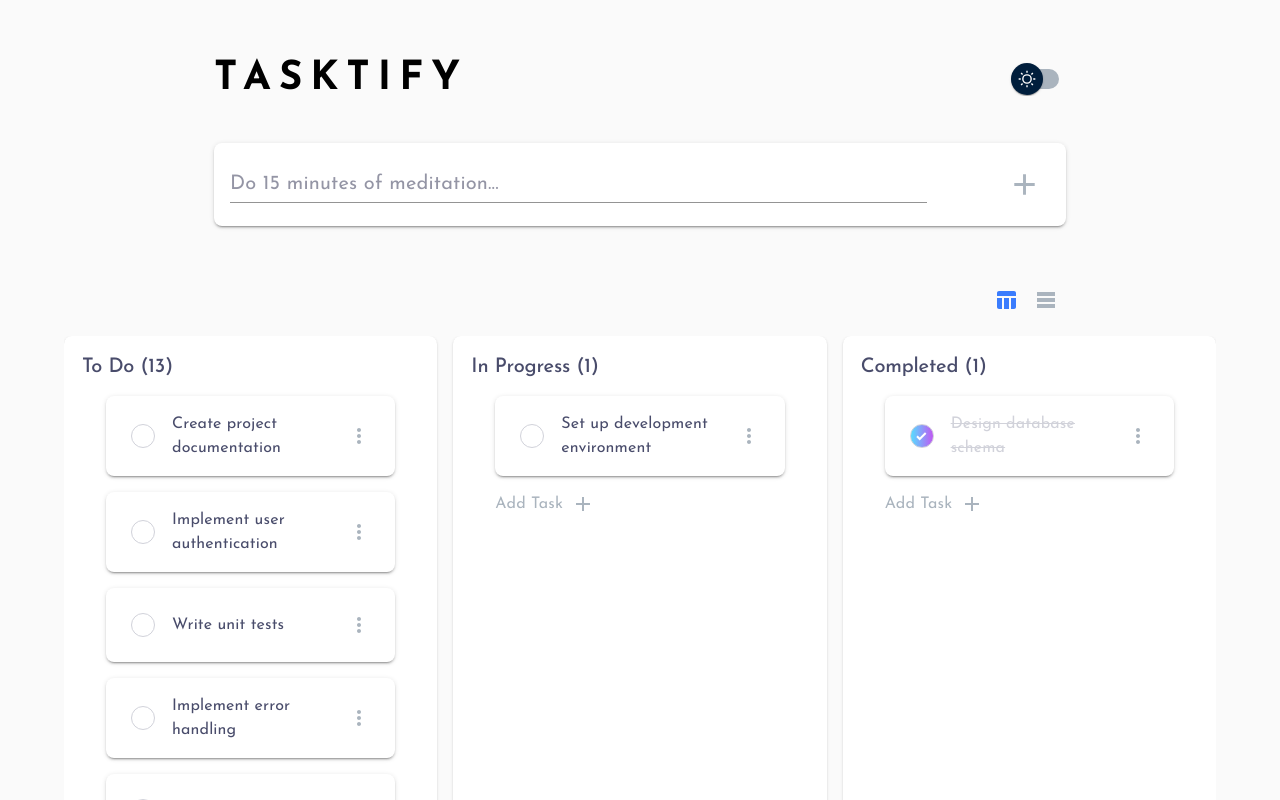
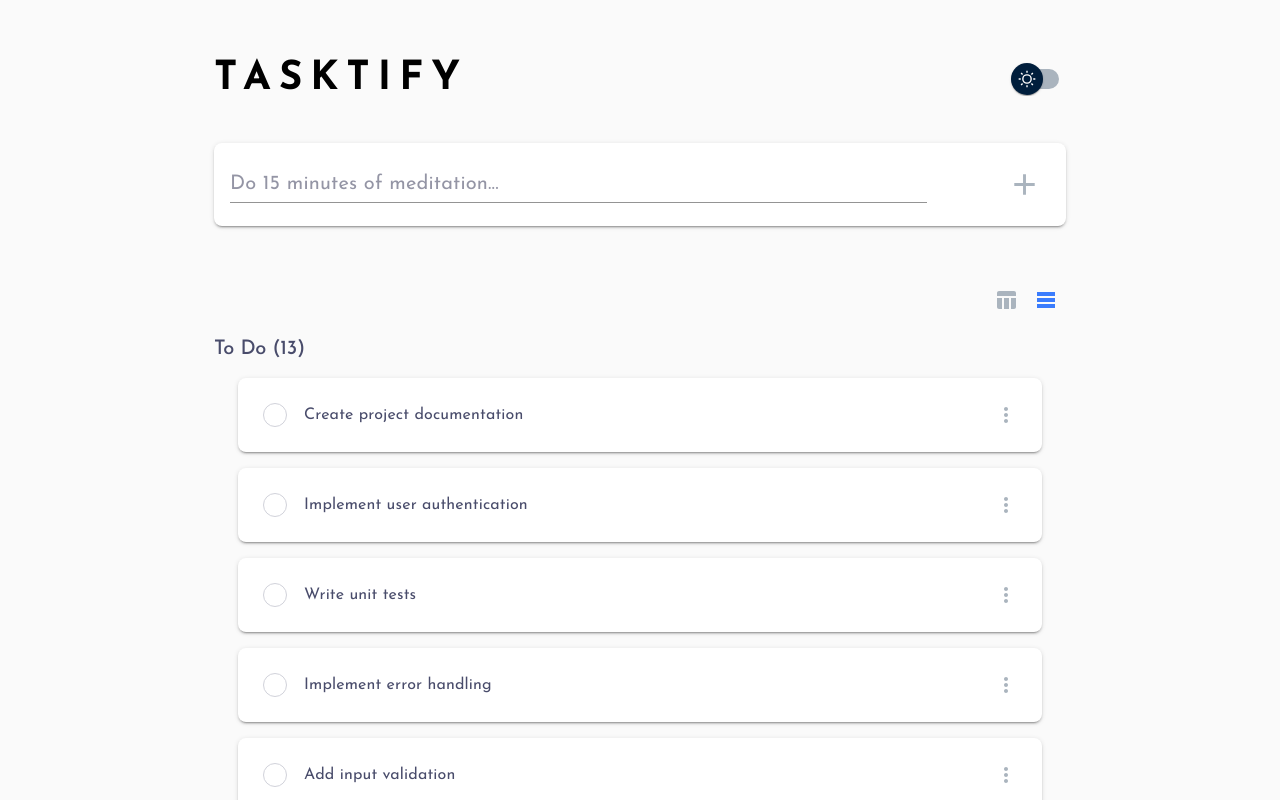
Before and after one commit to Bucha789/tasktify-test, a React (Vite) app: page / in a window 1280 px wide. Shown: the top 800 px of the page. Built offline with nearby package versions, Linux system fonts and the light colour scheme.

Commit message:
fix(last-changes): Change drag and drop behaviors

```diff
--- a/src/App.tsx
+++ b/src/App.tsx
@@ -8,7 +8,7 @@ import { HomePage } from './pages/home'
 function App() {
   return (
     <Provider store={store}>
-      <ThemeProvider theme={theme}>
+      <ThemeProvider theme={theme} defaultMode='light'>
         <CssBaseline />
         <HomePage />
       </ThemeProvider>
--- a/src/components/dark-mode-toggle.tsx
+++ b/src/components/dark-mode-toggle.tsx
@@ -60,5 +60,6 @@ const MaterialUISwitch = styled(Switch)(({ theme }) => ({
 
 export const DarkModeToggle = () => {
   const { mode, setMode } = useColorScheme();
+
   return <MaterialUISwitch checked={mode === 'dark'} onChange={() => setMode(mode === 'dark' ? 'light' : 'dark')} />
 }
--- a/src/components/task-board-section.tsx
+++ b/src/components/task-board-section.tsx
@@ -22,16 +22,17 @@ export const TaskBoardSection = ({
   const dispatch = useAppDispatch();
   const containerRef = useRef<HTMLDivElement>(null);
   const handleDrop = (event: React.DragEvent<HTMLDivElement>) => {
+    console.log('handleDrop');
     event.preventDefault();
     setActive(false);
     handleClearHighlights();
-    const elements = getElements(`[data-column="${tasks[0].status}"]`);
+    const elements = getElements(`[data-column="${sectionKey}"]`);
     const { element } = getNearestElement(event, elements);
     const task = JSON.parse(event.dataTransfer.getData('task'));
     dispatch(changeStatus({
       id: task.id,
       status: sectionKey,
-      beforeId: element.dataset.before,
+      beforeId: element?.dataset?.before,
     }));
   }
 
@@ -67,18 +68,20 @@ export const TaskBoardSection = ({
     handleClearHighlights();
   }
   const handleClearHighlights = (elements?: HTMLElement[]) => {
-    const indicators = elements || getElements(`[data-column="${tasks[0].status}"]`);
+    const indicators = elements || getElements(`[data-column="${sectionKey}"]`);
     indicators.forEach((element) => {
       element.style.opacity = "0";
       element.style.height = "16px";
     });
   }
   const handleHighlightIndicator = (e: React.DragEvent<HTMLDivElement>) => {
-    const elements = getElements(`[data-column="${tasks[0].status}"]`);
+    const elements = getElements(`[data-column="${sectionKey}"]`);
     handleClearHighlights(elements);
     const el = getNearestElement(e, elements);
-    el.element.style.opacity = "1";
-    el.element.style.height = "24px";
+    if (el.element) {
+      el.element.style.opacity = "1";
+      el.element.style.height = "24px";
+    }
   }
 
 
--- a/src/components/task-container.tsx
+++ b/src/components/task-container.tsx
@@ -10,7 +10,7 @@ import { TaskContainerList } from "./task-container-list";
 import { TaskViewButton } from "./task-view-button";
 
 export const TaskContainer = () => {
-  const [view, setView] = useState<'board' | 'list'>('board');
+  const [view, setView] = useState<'board' | 'list'>('list');
   const tasks = useAppSelector((state: RootState) => state.tasks.addedTasks)
 
   return (
--- a/src/components/task-creator.tsx
+++ b/src/components/task-creator.tsx
@@ -99,7 +99,10 @@ export const TaskCreator = () => {
               width: '100%',
               opacity: formState.task ? 0 : 1,
               color: 'text.secondary',
-              fontSize: '1.25rem',
+              fontSize: {
+                xs: '1rem',
+                md: '1.25rem',
+              },
             }}
           >
             {suggestion}
@@ -115,7 +118,10 @@ export const TaskCreator = () => {
               '&::placeholder': {
                 opacity: 0,
               },
-              fontSize: '1.25rem',
+              fontSize: {
+                xs: '1rem',
+                md: '1.25rem',
+              },
             },
           }}
           sx={{
--- a/src/components/task-item.tsx
+++ b/src/components/task-item.tsx
@@ -173,7 +173,7 @@ export const TaskItem = ({ description, status, id, allowedStatuses }: TaskItemP
       >
         {
           isEditing ? <EditTaskForm initialState={{ description }} onSubmit={handleSaveTask} /> : <>
-            <Box display="flex" alignItems="center" gap={1}>
+            <Box display="flex" alignItems="center" gap={1} overflow="hidden">
               <CustomCheckbox
                 checked={status === TaskStatus.COMPLETED}
                 onChange={handleCompleteTask}
--- a/src/components/task-list-section.tsx
+++ b/src/components/task-list-section.tsx
@@ -18,13 +18,13 @@ export const TaskListSection = ({
   const handleDrop = (event: React.DragEvent<HTMLDivElement>) => {
     event.preventDefault();
     handleClearHighlights();
-    const elements = getElements(`[data-column="${tasks[0].status}"]`);
+    const elements = getElements(`[data-column="${status}"]`);
     const { element } = getNearestElement(event, elements);
     const task = JSON.parse(event.dataTransfer.getData('task'));
     dispatch(changeStatus({
       id: task.id,
       status: status as TaskStatus,
-      beforeId: element.dataset.before
+      beforeId: element?.dataset?.before
     }));
   }
 
@@ -37,18 +37,20 @@ export const TaskListSection = ({
     handleClearHighlights();
   }
   const handleClearHighlights = (elements?: HTMLElement[]) => {
-    const indicators = elements || getElements(`[data-column="${tasks[0].status}"]`);
+    const indicators = elements || getElements(`[data-column="${status}"]`);
     indicators.forEach((element) => {
       element.style.opacity = "0";
       element.style.height = "16px";
     });
   }
   const handleHighlightIndicator = (e: React.DragEvent<HTMLDivElement>) => {
-    const elements = getElements(`[data-column="${tasks[0].status}"]`);
+    const elements = getElements(`[data-column="${status}"]`);
     handleClearHighlights(elements);
     const el = getNearestElement(e, elements);
-    el.element.style.opacity = "1";
-    el.element.style.height = "24px";
+    if (el.element) {
+      el.element.style.opacity = "1";
+      el.element.style.height = "24px";
+    }
   }
   return (
     <Box
```
Also changed, not shown: src/pages/home.tsx (+11 -2 lines), 1 other file (tests, documents, lock files or other folders).
